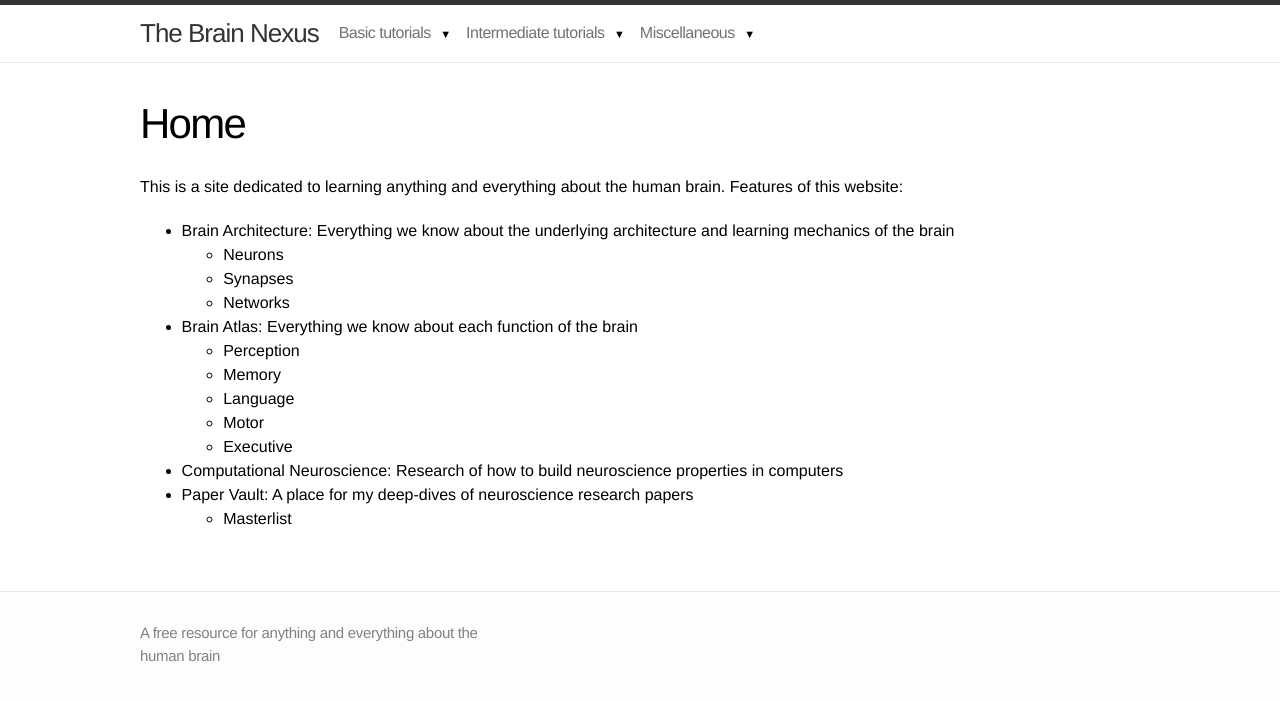
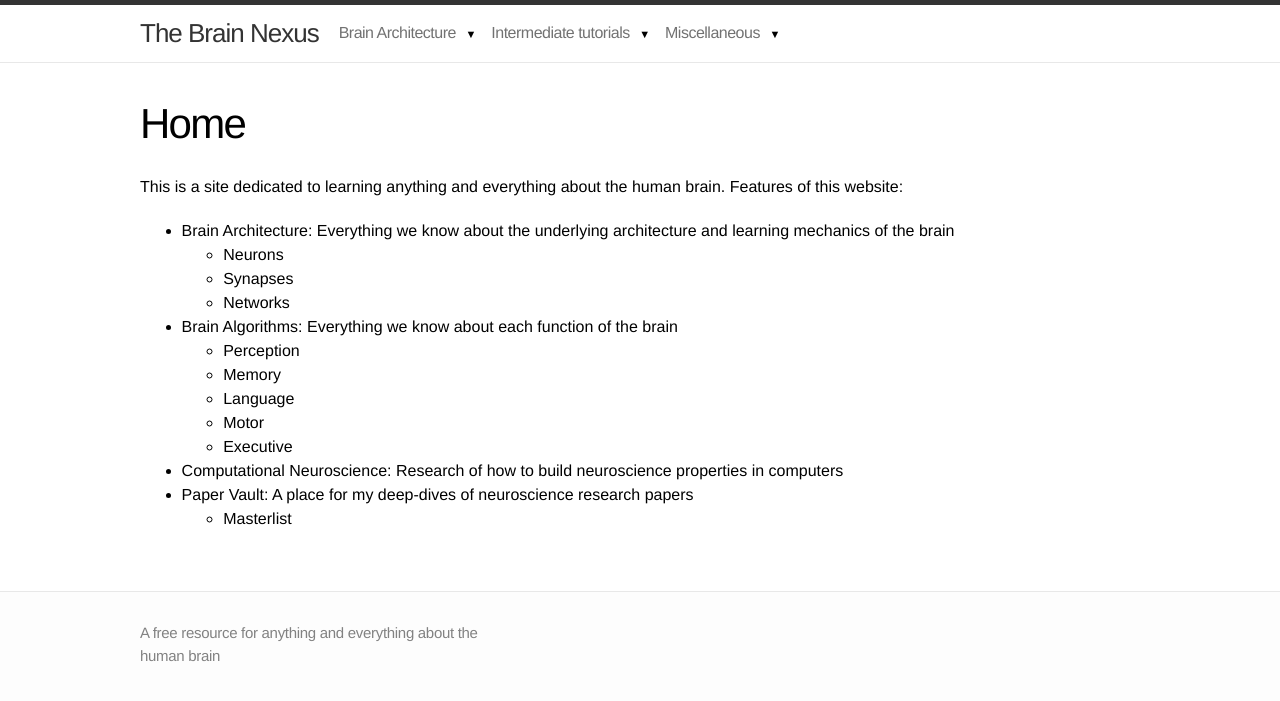
Before and after one commit to mdelsole/brain-nexus, a Jekyll site: the page built from index.markdown, in a window 1280 px wide. Shown: the top 701 px of the page. Built offline with Jekyll 4.4.1, drawn with Linux system fonts in a browser that asks for light colours.

Commit message:
Updated links

```diff
--- a/_config.yml
+++ b/_config.yml
@@ -2,7 +2,7 @@
 title: The Brain Nexus
 url: "https://mdelsole.github.io/brain-nexus"
 description: "A free resource for anything and everything about the human brain"
-baseurl: ""
+baseurl: "https://mdelsole.github.io/brain-nexus/"
 highlighter: rouge
 safe: true
 lsi: false
--- a/_includes/head.html
+++ b/_includes/head.html
@@ -7,8 +7,8 @@
     <link rel="canonical" href="{{ page.url | replace:'index.html','' | prepend: site.baseurl | prepend: site.url }}">
 
     <!-- Custom CSS -->
-    <link rel="stylesheet" href="{{ site.baseurl }}/brain-nexus/css/main.css">
-    <link href="{{ site.baseurl }}/brain-nexus/css/syntax.css" rel="stylesheet">
+    <link rel="stylesheet" href="{{ site.baseurl }}/css/main.css">
+    <link href="{{ site.baseurl }}/css/syntax.css" rel="stylesheet">
 
     <script>
 
--- a/_includes/header.html
+++ b/_includes/header.html
@@ -50,7 +50,7 @@
           {% capture lg %}{{page.language}}/{% endcapture %}
         {% endif %}
 
-        <li><a href="{{ site.baseurl }}/{{ lg }}beginners-tutorials/">Basic tutorials</a>
+        <li><a href="{{ site.baseurl }}/{{ lg }}beginners-tutorials/">Brain Architecture</a>
           <span class="arrow">&#9660;</span>
           <ul class="sub-menu">
             {% assign sorted_pages = site.pages | sort:"order" %}
--- a/index.markdown
+++ b/index.markdown
@@ -14,7 +14,7 @@ Features of this website:
     * Neurons
     * Synapses
     * Networks
-* Brain Atlas: Everything we know about each function of the brain
+* Brain Algorithms: Everything we know about each function of the brain
     * Perception
     * Memory
     * Language
```
